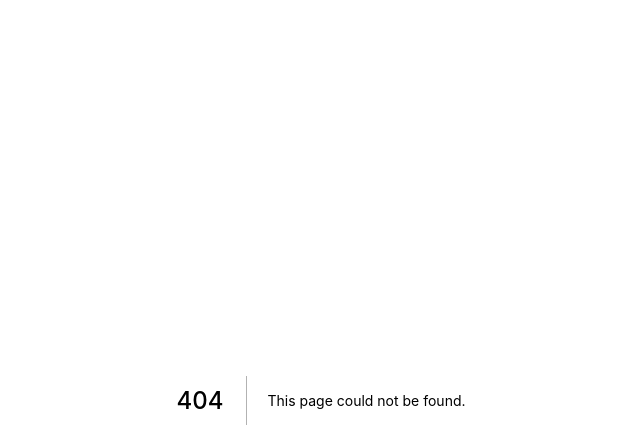
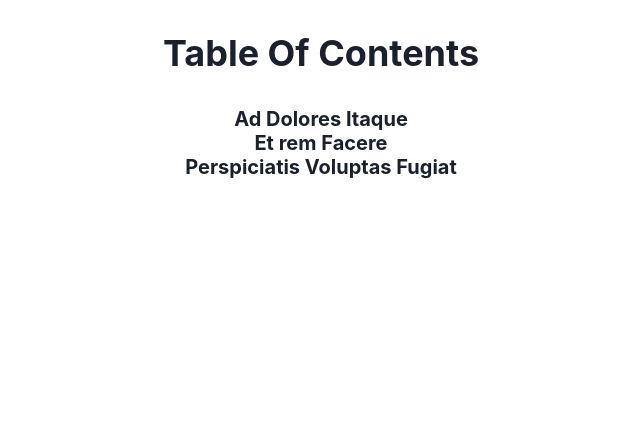
Before and after one commit to permadiwibisono/my-simple-next, a Next.js app: page /blogs in a window 1280 px wide. Before the commit this address had no page. Shown: the top 448 px of the page, without its empty margins (319-959 px from the left). Built offline with nearby package versions, Linux system fonts and the light colour scheme.

Commit message:
Added blogs page and implemeted static page using blogs json

```diff
--- /dev/null
+++ b/pages/blogs/index.tsx
@@ -0,0 +1,48 @@
+import NextLink from "next/link"
+import { Link, Flex, Box, Heading } from "@chakra-ui/react"
+import { NextPage, GetStaticProps } from "next"
+
+const BlogIndexPage: NextPage<{
+  blogs: {
+    slug: string;
+    title: string;
+    text: string;
+  }[]
+}> = props => {
+  return (
+    <Box>
+      <Flex flexDirection="column" alignItems="center">
+        <Heading marginY="2rem">Table Of Contents</Heading>
+        {
+          props.blogs.map(x => {
+            return (
+              <NextLink
+                as={`/blogs/${x.slug}`}
+                href={`/blogs/[slug]`}
+                passHref
+                key={`/blogs/${x.slug}`}
+              >
+                <Link>
+                  <Heading as="h3" size="md">
+                    {x.title}
+                  </Heading>
+                </Link>
+              </NextLink>
+            )
+          })
+        }
+      </Flex>
+    </Box>
+  )
+}
+
+export const getStaticProps: GetStaticProps = async () => {
+  const blogs = (await import("../../seeds/blogs.json")).default
+  return {
+    props: {
+      blogs
+    }
+  }
+}
+
+export default BlogIndexPage
```
Also changed, not shown: pages/blogs/[slug].tsx (added, +25 -0 lines).
